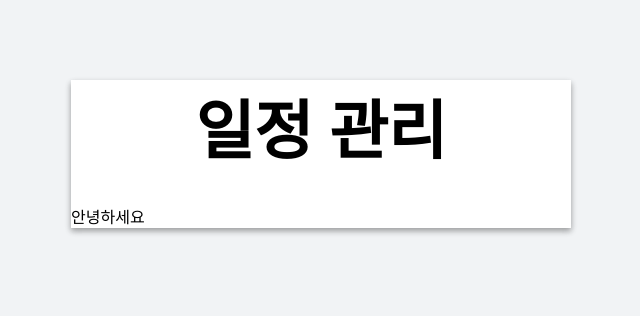
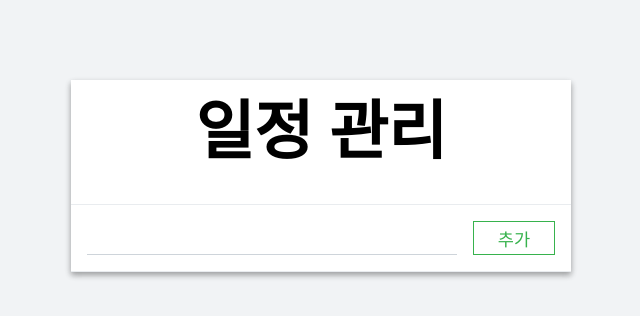
Before and after one commit to wheejinv/react_todo, a React (Create React App) app: page / in a window 1280 px wide. Shown: the top 316 px of the page, without its empty margins (319-959 px from the left). Built offline with nearby package versions, Linux system fonts and the light colour scheme.

Commit message:
챕터10. TodoInput 컴포넌트

```diff
--- a/src/component/App.js
+++ b/src/component/App.js
@@ -1,10 +1,13 @@
 import React, { Component } from "react";
 import PageTemplate from "./PageTemplate";
+import TodoInput from "./TodoInput";
 
 class App extends Component {
 	render() {
 		return (
-			<PageTemplate>안녕하세요</PageTemplate>
+			<PageTemplate>
+				<TodoInput/>
+			</PageTemplate>
 		);
 	}
 }
--- /dev/null
+++ b/src/component/TodoInput/TodoInput.js
@@ -0,0 +1,31 @@
+import React from 'react';
+import styles from './TodoInput.scss';
+import classNames from 'classnames/bind';
+
+const cx = classNames.bind(styles);
+
+// input 과 버튼이 함께 있는 컴포넌트입니다.
+/**
+ * value: input 값
+ * onChange: input 변경 이벤트
+ * onInsert: 추가 버튼 클릭 이벤트
+ */
+
+const TodoInput = ({value, onChange, onInsert}) => {
+
+	// Enter 키가 눌리면 onInsert를 실행한다.
+	const handleKeyPress = (e) => {
+		if (e.key === "Enter") {
+			onInsert();
+		}
+	};
+
+	return (
+		<div className={cx('todo-input')}>
+			<input onChange={onChange} value={value} onKeyPress={handleKeyPress}/>
+			<div className={cx('add-button')} onClick={onInsert}>추가</div>
+		</div>
+	);
+};
+
+export default TodoInput;
--- /dev/null
+++ b/src/component/TodoInput/TodoInput.scss
@@ -0,0 +1,42 @@
+@import './src/styles/utils';
+
+.todo-input {
+  border-top: 1px solid $oc-gray-2;
+  border-bottom: 1px solid $oc-gray-2;
+  // flex를 사용하여 손쉽게 레이아웃을 설정한다.
+  display: flex;
+  padding: 1rem;
+  input {
+    // input의 기본 스타일을 지우고 새 스타일을 정의한다.
+    flex: 1; // 부모 요소에서 add-button을 제외한 나머지 공간을 차지한다.
+    font-size: 1.1rem;
+    outline: none;
+    border: none;
+    background: transparent;
+    border-bottom: 1px solid $oc-gray-4;
+    &:focus {
+      border-bottom: 1px solid $oc-cyan-6;
+    }
+  }
+  .add-button {
+    width: 5rem;
+    height: 2rem;
+    margin-left: 1rem;
+    border: 1px solid $oc-green-7;
+    color: $oc-green-7;
+    font-weight: 500;
+    font-size: 1.1rem;
+    display: flex;
+    // 내용을 가운데에 정렬시킵니다.
+    align-items: center;
+    justify-content: center;
+    cursor: pointer;
+    &:hover {
+      background: $oc-green-7;
+      color: white;
+    }
+    &:active {
+      background: $oc-green-8;
+    }
+  }
+}
--- /dev/null
+++ b/src/component/TodoInput/index.js
@@ -0,0 +1 @@
+export { default } from './TodoInput.js';
```
